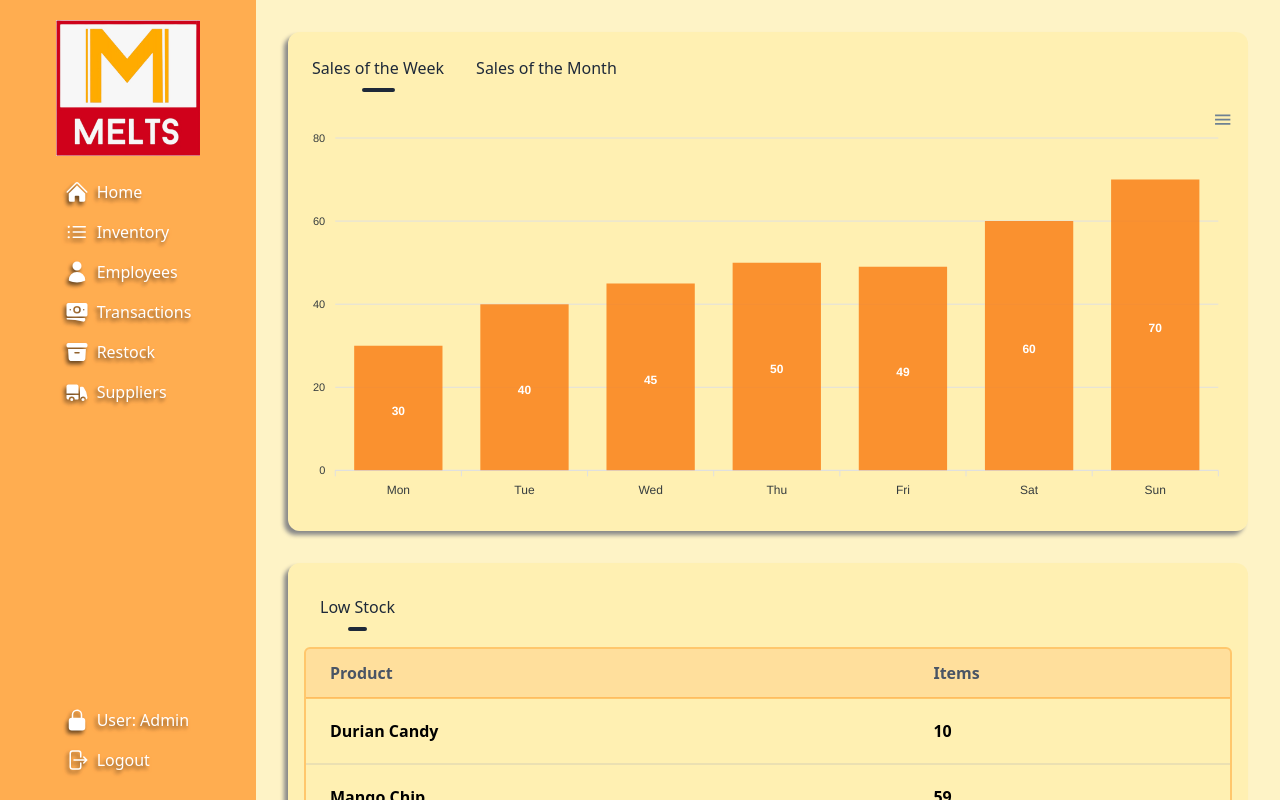
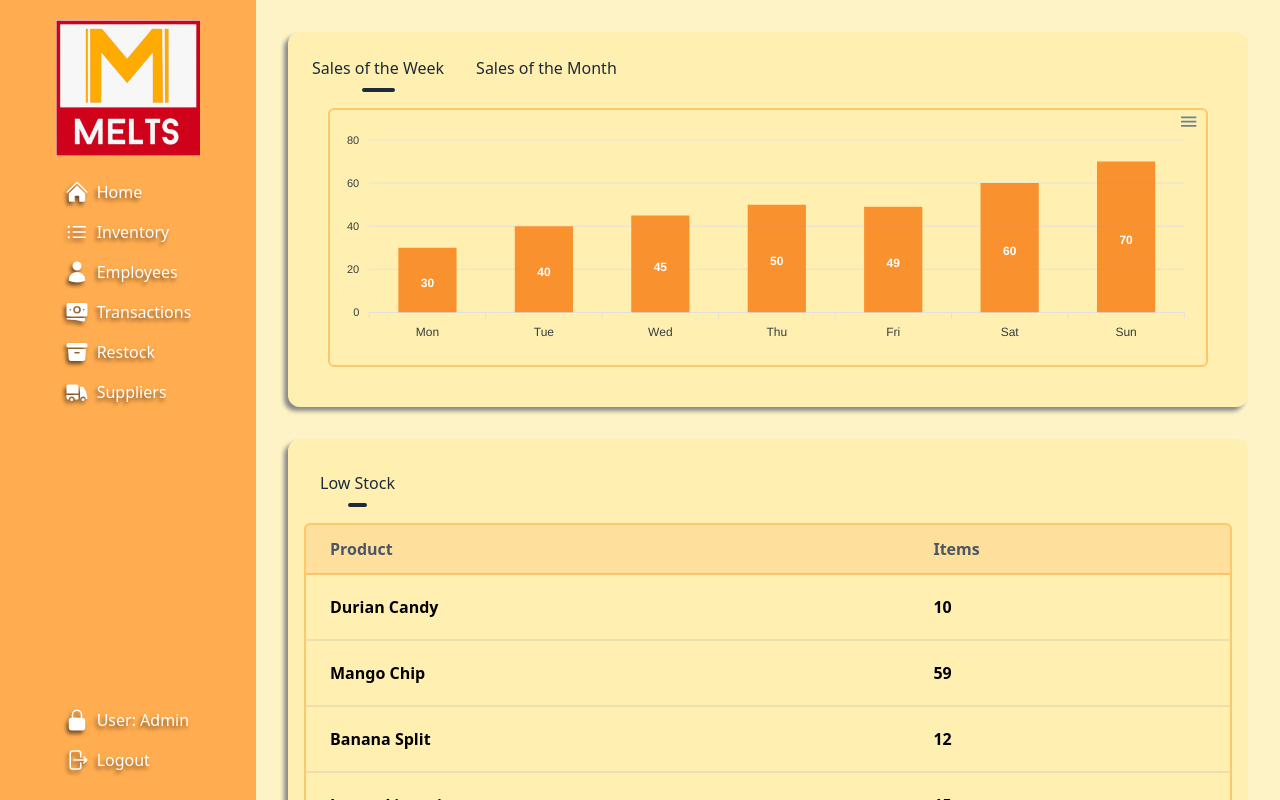
Before and after one commit to rcSabucido/melts-inventory, a React (Vite) app: page /home in a window 1280 px wide. Shown: the top 800 px of the page. Built offline with nearby package versions, Linux system fonts and the light colour scheme.

Commit message:
Modify bar chart column width

```diff
--- a/src/components/BarChart.jsx
+++ b/src/components/BarChart.jsx
@@ -3,6 +3,11 @@ import Chart from "react-apexcharts";
 const BarChart = () => {
   let state = {
     options: {
+      plotOptions: {
+        bar: {
+          columnWidth: '50%'
+        }
+      },
       chart: {
         id: "basic-bar"
       },
@@ -26,13 +31,17 @@ const BarChart = () => {
     ]
   }
   return (
+    <div class="p-8 pt-0">
+      <div class="border border-solid border-orange-400/40 border-2 rounded-md">
         <Chart
           options={state.options}
           series={state.series}
           type="bar"
-      height="400"
+          height="240"
           className="w-auto"
         />
+      </div>
+    </div>
   );
 }
 
```
Lines whose indentation alone changed are shown as unchanged.
